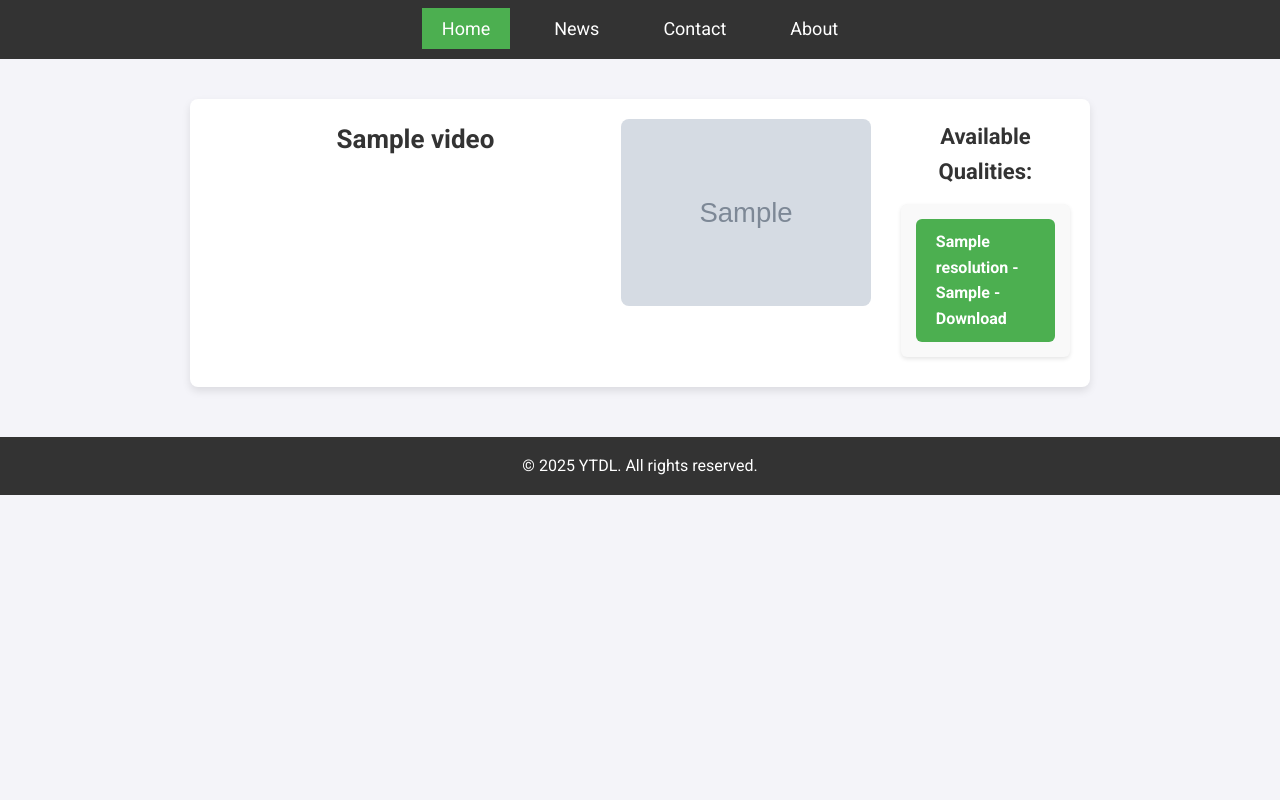
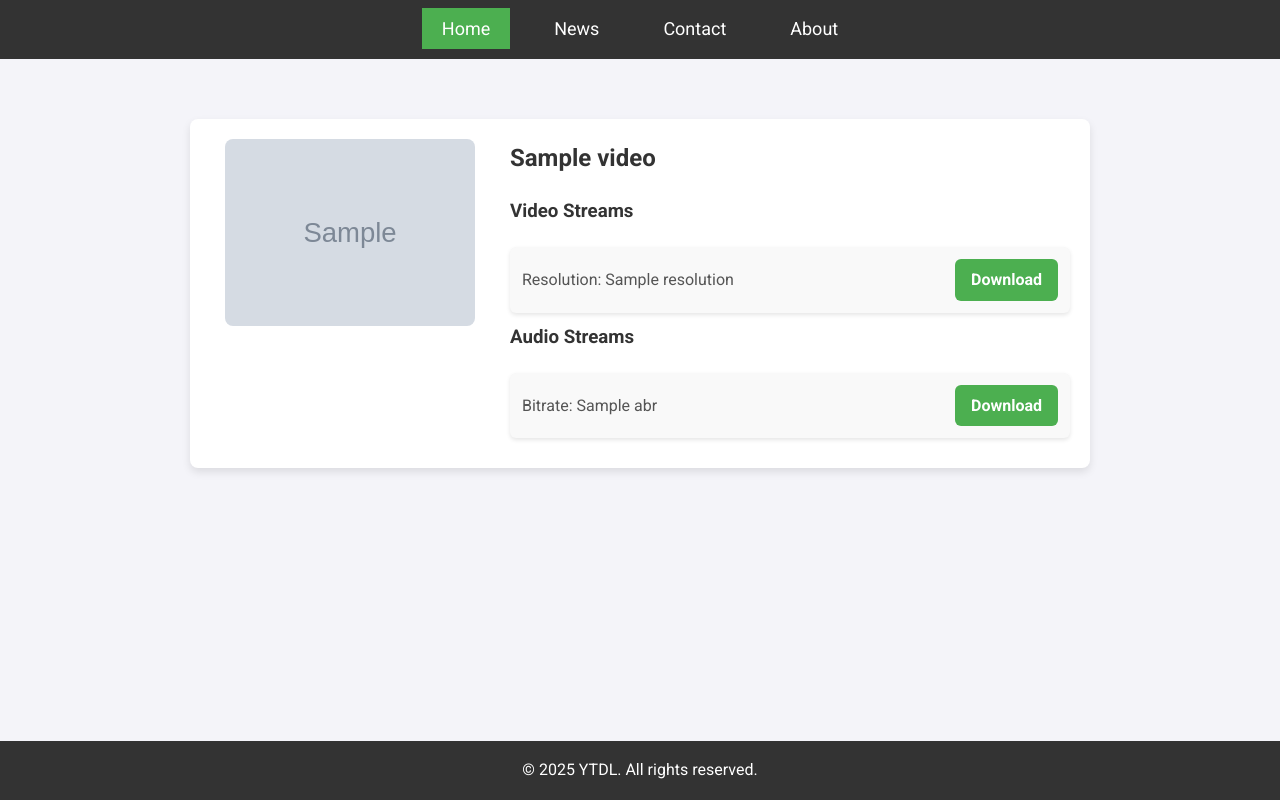
Before and after one commit to mar-vyn23/ytdl, a Flask app: template templates/video_details.html in a window 1280 px wide. Run offline with Flask 3, Linux system fonts and the light colour scheme; the template is opened without the code that fills it: most values are stand-ins (such as "Sample title", 1, 10 or a date in 2020); grey boxes marked "Sample" are stand-in pictures; some libraries are stand-ins or nearby versions.

Commit message:
Enhance video details page by adding resolution filtering and separate audio stream display; improve layout with flexbox styling

```diff
--- a/app.py
+++ b/app.py
@@ -5,6 +5,9 @@ import os
 import tempfile
 
 app = Flask(__name__, template_folder="templates")
+
+# Define the common resolutions in the desired order
+common_resolutions = ["360p", "480p", "720p", "1080p", "1440p", "2160p", "4320p"]
 
 # Home route for the video link input
 @app.route("/", methods=["GET", "POST"])
@@ -17,7 +20,7 @@ def home():
                 yt = YouTube(link, use_oauth=True, allow_oauth_cache=True, on_progress_callback=on_progress)
                 yt_title = yt.title  # Get the video title
                 yt_thumbnail = yt.thumbnail_url  # Get the video thumbnail
-                available_streams = yt.streams.filter(progressive=True)  # Filter for video+audio streams
+                available_streams = yt.streams.filter(progressive=False, file_extension="mp4")  # Filter for mp4 streams
 
                 # Pass video data to the template via URL query string
                 return redirect(url_for('video_details', link=link))
@@ -35,16 +38,30 @@ def video_details():
             yt = YouTube(link, use_oauth=True, allow_oauth_cache=True, on_progress_callback=on_progress)
             yt_title = yt.title
             yt_thumbnail = yt.thumbnail_url
-            available_streams = yt.streams.filter(progressive=True)
+            available_streams = yt.streams.filter(file_extension="mp4")  # Get all mp4 streams
 
-            # Prepare video data to be passed to the template
+            # Filter streams based on resolution and order them accordingly
+            filtered_video_streams = sorted(
+                [
+                    {"itag": stream.itag, "resolution": stream.resolution, "mime_type": stream.mime_type}
+                    for stream in available_streams
+                    if stream.resolution in common_resolutions and stream.type == "video"
+                ],
+                key=lambda stream: common_resolutions.index(stream["resolution"])  # Sorting by resolution order
+            )
+
+            filtered_audio_streams = [
+                {"itag": stream.itag, "mime_type": stream.mime_type, "abr": stream.abr}
+                for stream in available_streams
+                if stream.type == "audio"
+            ]
+
+            # Prepare video and audio data to be passed to the template
             video_data = {
                 "title": yt_title,
                 "thumbnail": yt_thumbnail,
-                "streams": [
-                    {"itag": stream.itag, "resolution": stream.resolution, "mime_type": stream.mime_type}
-                    for stream in available_streams
-                ]
+                "video_streams": filtered_video_streams,
+                "audio_streams": filtered_audio_streams,
             }
 
             return render_template("video_details.html", video_data=video_data)
@@ -66,7 +83,7 @@ def download(stream_id):
                 # Create a temporary directory for the file
                 with tempfile.TemporaryDirectory() as temp_dir:
                     # Create a temporary file path for the video/audio
-                    temp_file_path = os.path.join(temp_dir, f"{yt.title}_{stream.resolution}.mp4")
+                    temp_file_path = os.path.join(temp_dir, f"{yt.title}_{stream.resolution if stream.resolution else 'audio'}.mp4")
 
                     # Download the stream to the temporary file
                     stream.download(output_path=temp_dir, filename=os.path.basename(temp_file_path))
@@ -75,7 +92,7 @@ def download(stream_id):
                     return send_file(
                         temp_file_path,
                         as_attachment=True,
-                        download_name=f"{yt.title}_{stream.resolution}.mp4",
+                        download_name=f"{yt.title}_{stream.resolution if stream.resolution else 'audio'}.mp4",
                         mimetype="video/mp4"
                     )
             else:
--- a/static/styles.css
+++ b/static/styles.css
@@ -11,6 +11,9 @@ body {
     background-color: #f4f4f9; /* Light gray background */
     color: #333; /* Dark text color */
     line-height: 1.6; /* Line height for better readability */
+    min-height: 100vh; /* Ensure body takes full height */
+    display: flex;
+    flex-direction: column;
 }
 
 /* Header Styling */
@@ -39,7 +42,13 @@ header {
     background-color: #4CAF50; /* Green background for active link */
 }
 
-/* Center Container Styling for Search Section */
+/* Content Section Styling */
+main {
+    flex: 1; /* Allow the main content to grow and take up available space */
+    padding: 20px;
+}
+
+/* Search Section Styling */
 .center-container {
     text-align: center; /* Center-align the content */
     margin-top: 50px; /* Top margin to space out from header */
@@ -70,14 +79,37 @@ header {
     background-color: #45a049; /* Slightly darker green on hover */
 }
 
-/* Content Section Styling */
-.content {
-    text-align: center; /* Center-align the content */
-    margin-top: 40px; /* Top margin for spacing */
-    max-width: 900px; /* Maximum width of content */
+/* Video Details Container Styling */
+.video-details-container {
+    display: flex; /* Use flexbox to create a side-by-side layout */
+    align-items: flex-start; /* Align items to the top */
+    max-width: 900px; /* Max width for the container */
     margin-left: auto; /* Center horizontally */
     margin-right: auto; /* Center horizontally */
     padding: 20px;
+    background-color: #fff; /* White background */
+    border-radius: 8px; /* Rounded corners */
+    box-shadow: 0 4px 8px rgba(0, 0, 0, 0.1); /* Light shadow for depth */
+    margin-top: 40px; /* Top margin for spacing */
+}
+
+/* Left Column (Thumbnail and Video Info) */
+.left-column {
+    flex: 1; /* Allow the thumbnail and info section to take up available space */
+    text-align: center; /* Center content */
+}
+
+/* Right Column (Resolutions and Download Buttons) */
+.right-column {
+    flex: 2; /* Take up more space on the right */
+    margin-left: 20px; /* Space between columns */
+}
+
+/* Thumbnail Styling */
+.thumbnail {
+    width: 250px; /* Fixed width for the thumbnail */
+    height: auto; /* Keep aspect ratio */
+    border-radius: 8px; /* Rounded corners */
 }
 
 /* Heading and Paragraph Styling */
@@ -92,77 +124,24 @@ p {
     line-height: 1.8; /* Line height for better readability */
 }
 
-/* Footer Styling */
-footer {
-    text-align: center;
-    background-color: #333;
-    color: #fff;
-    padding: 15px;
-    margin-top: 50px;
-}
-
-footer p {
-    margin: 0;
-}
-
-/* Video Details Container Styling */
-.video-details-container {
-    display: flex; /* Use flexbox to create a side-by-side layout */
-    align-items: flex-start; /* Align items to the top */
-    max-width: 900px; /* Max width for the container */
-    margin-left: auto; /* Center horizontally */
-    margin-right: auto; /* Center horizontally */
-    padding: 20px;
-    background-color: #fff; /* White background */
-    border-radius: 8px; /* Rounded corners */
-    box-shadow: 0 4px 8px rgba(0, 0, 0, 0.1); /* Light shadow for depth */
-    margin-top: 40px; /* Top margin for spacing */
-}
-
-/* Video Title Styling */
-.video-details-container h1 {
-    color: #333; /* Dark text color */
-    font-size: 26px; /* Font size for title */
-    margin-bottom: 20px; /* Space below title */
-    text-align: center;
-    width: 100%; /* Make sure the title spans full width */
-}
-
-/* Video Thumbnail Styling (left side) */
-.thumbnail {
-    width: 250px; /* Fixed width for the thumbnail */
-    height: auto; /* Keep aspect ratio */
-    border-radius: 8px; /* Rounded corners */
-    margin-right: 30px; /* Space between thumbnail and resolutions */
-}
-
-/* Qualities List Styling (right side) */
+/* Qualities List Styling */
 .qualities-list {
     display: flex; /* Make the list a flex container */
     flex-direction: column; /* Align items in a column */
     justify-content: flex-start; /* Align items to the top */
     margin-top: 0;
-    flex-grow: 1; /* Let this section take up the remaining space */
 }
 
-/* Qualities List Header */
-.qualities-list h3 {
-    font-size: 22px; /* Font size for heading */
-    margin-bottom: 15px; /* Bottom margin */
-    color: #333; /* Dark text color */
-    text-align: center; /* Center the heading */
-}
-
-/* Available Quality Item Styling */
 .qualities-list ul {
     list-style: none; /* Remove bullets */
     padding: 0; /* Remove padding */
     margin: 0; /* Remove margin */
 }
 
+/* Available Quality Item Styling */
 .qualities-list li {
     background-color: #f9f9f9; /* Light background */
-    padding: 15px; /* Padding inside each list item */
+    padding: 12px; /* Reduced padding */
     margin-bottom: 10px; /* Space between items */
     border-radius: 6px; /* Rounded corners */
     display: flex;
@@ -173,21 +152,72 @@ footer p {
 
 /* Resolution and Button Styling */
 .qualities-list li span {
-    font-size: 18px; /* Font size for resolution text */
+    font-size: 16px; /* Reduced font size for resolution text */
     color: #555; /* Slightly lighter text color */
 }
 
 .qualities-list a {
-    padding: 10px 20px; /* Button padding */
+    padding: 8px 16px; /* Adjust button padding for better fit */
     background-color: #4CAF50; /* Green background for buttons */
     color: white; /* White text */
     border-radius: 6px; /* Rounded corners */
     text-decoration: none; /* Remove underline from link */
     font-weight: bold; /* Make button text bold */
     display: inline-block; /* Align the link as a block */
+    font-size: 16px; /* Button font size */
+    margin-left: 20px; /* Space between resolution and button */
 }
 
 .qualities-list a:hover {
     background-color: #45a049; /* Slightly darker green on hover */
     transition: background-color 0.3s; /* Smooth color transition */
 }
+
+/* Footer Styling */
+footer {
+    text-align: center;
+    background-color: #333;
+    color: #fff;
+    padding: 15px;
+    margin-top: 50px;
+    position: relative;
+    width: 100%;
+}
+
+footer p {
+    margin: 0;
+}
+
+/* Make sure the footer stays at the bottom */
+body {
+    display: flex;
+    flex-direction: column;
+    min-height: 100vh;
+}
+
+main {
+    flex: 1; /* Allow the main content to grow and take up available space */
+}
+
+/* text */
+/* Styling for the content container */
+.content {
+    justify-content: center; /* Center content vertically */
+    align-items: center; /* Center content horizontally */
+    text-align: center; /* Center text */
+}
+
+/* Styling for the heading */
+.content h2 {
+    font-size: 2.5rem; /* Larger font size for the heading */
+    margin-bottom: 20px; /* Add space below the heading */
+    color: #333; /* Dark color for heading */
+}
+
+/* Styling for the paragraph */
+.content p {
+    font-size: 1.2rem; /* Adjust font size for the paragraph */
+    color: #555; /* Lighter color for text */
+    max-width: 800px; /* Max width to improve readability */
+    margin: 0 auto; /* Center the paragraph */
+}
--- a/templates/video_details.html
+++ b/templates/video_details.html
@@ -21,19 +21,34 @@
 
     <main>
         <div class="video-details-container">
-            <h1>{{ video_data.title }}</h1>
-            <img src="{{ video_data.thumbnail }}" alt="Video Thumbnail" class="thumbnail">
+            <div class="left-column">
+                <img class="thumbnail" src="{{ video_data.thumbnail }}" alt="Thumbnail">
+            </div>
+            <div class="right-column">
+                <h2>{{ video_data.title }}</h2>
+                <h3>Video Streams</h3>
                 <div class="qualities-list">
-                <h3>Available Qualities:</h3>
                     <ul>
-                    {% for stream in video_data.streams %}
+                        {% for stream in video_data.video_streams %}
                             <li>
-                        <a href="{{ url_for('download', stream_id=stream.itag, link=request.args.get('link')) }}">
-                            {{ stream.resolution }} - {{ stream.mime_type }} - Download
-                        </a>
+                                <span>Resolution: {{ stream.resolution }}</span>
+                                <a href="{{ url_for('download', stream_id=stream.itag) }}">Download</a>
                             </li>
                         {% endfor %}
                     </ul>
+                </div>
+
+                <h3>Audio Streams</h3>
+                <div class="qualities-list">
+                    <ul>
+                        {% for stream in video_data.audio_streams %}
+                            <li>
+                                <span>Bitrate: {{ stream.abr }}</span>
+                                <a href="{{ url_for('download', stream_id=stream.itag) }}">Download</a>
+                            </li>
+                        {% endfor %}
+                    </ul>
+                </div>
             </div>
         </div>
     </main>
```
Lines whose indentation alone changed are shown as unchanged.
